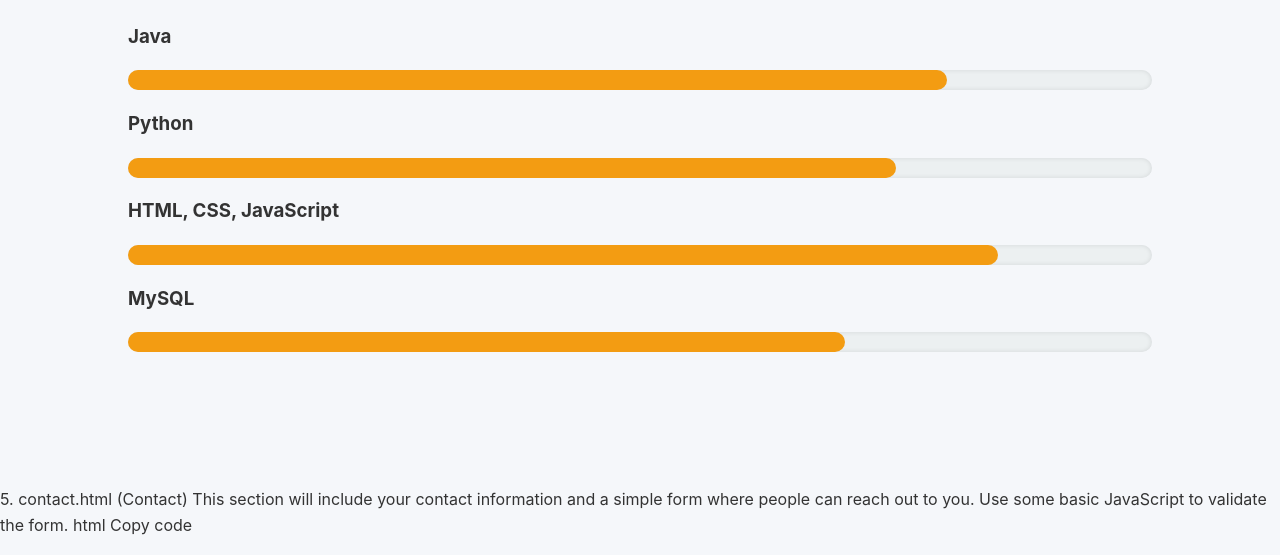
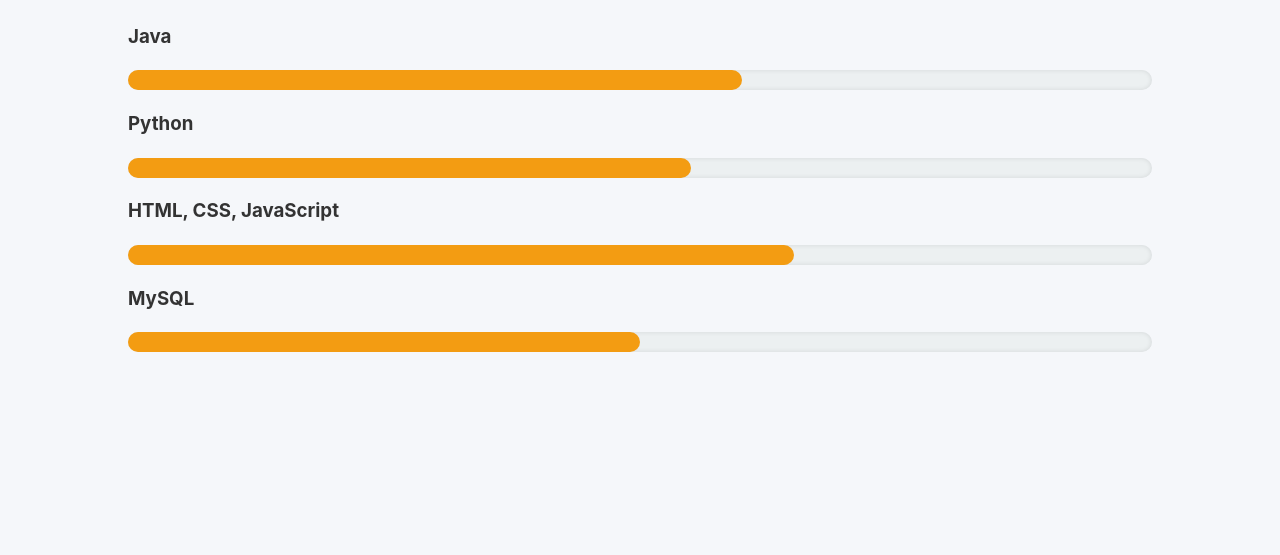
Before and after one commit to faylino/Portfolio1, a plain HTML site: page skills.html in a window 1280 px wide. Shown: the part 245-800 px from the top of the page. Drawn offline with Linux system fonts and the light colour scheme.

Commit message:
Add files via upload

```diff
--- a/skills.html
+++ b/skills.html
@@ -14,35 +14,30 @@
             <div class="skill">
                 <h3>Java</h3>
                 <div class="progress-bar">
-                    <div class="progress" style="width: 80%;"></div>
+                    <div class="progress" style="width: 60%;"></div>
                 </div>
             </div>
             <div class="skill">
                 <h3>Python</h3>
                 <div class="progress-bar">
-                    <div class="progress" style="width: 75%;"></div>
+                    <div class="progress" style="width: 55%;"></div>
                 </div>
             </div>
             <div class="skill">
                 <h3>HTML, CSS, JavaScript</h3>
                 <div class="progress-bar">
-                    <div class="progress" style="width: 85%;"></div>
+                    <div class="progress" style="width: 65%;"></div>
                 </div>
             </div>
             <div class="skill">
                 <h3>MySQL</h3>
                 <div class="progress-bar">
-                    <div class="progress" style="width: 70%;"></div>
+                    <div class="progress" style="width: 50%;"></div>
                 </div>
             </div>
         </div>
     </div>
 </section>
-5. contact.html (Contact)
-This section will include your contact information and a simple form where people can reach out to you. Use some basic JavaScript to validate the form.
-
-html
-Copy code
 <section id="contact">
     <div class="section-container">
         <h2>Contact Me</h2>
```
